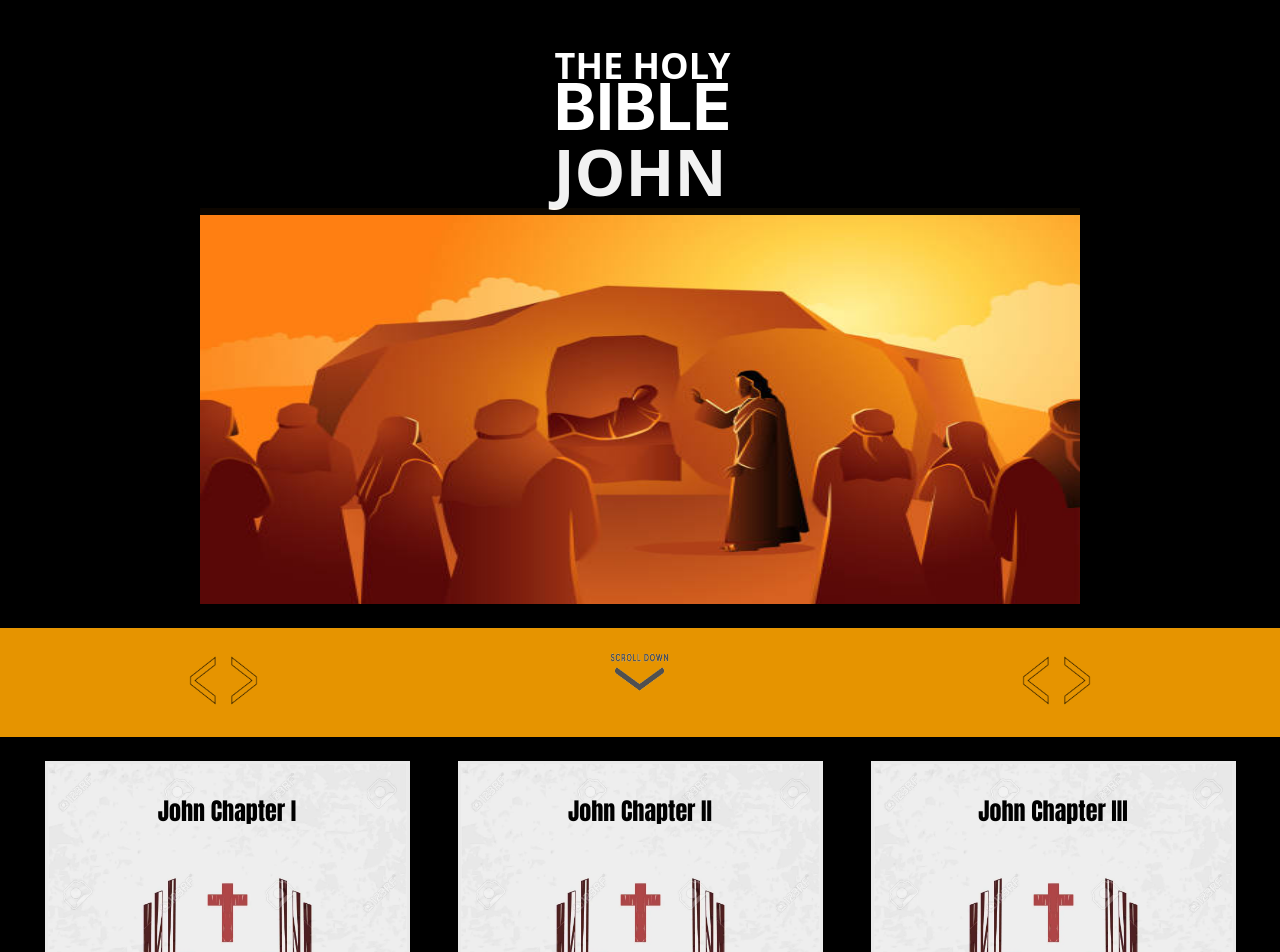
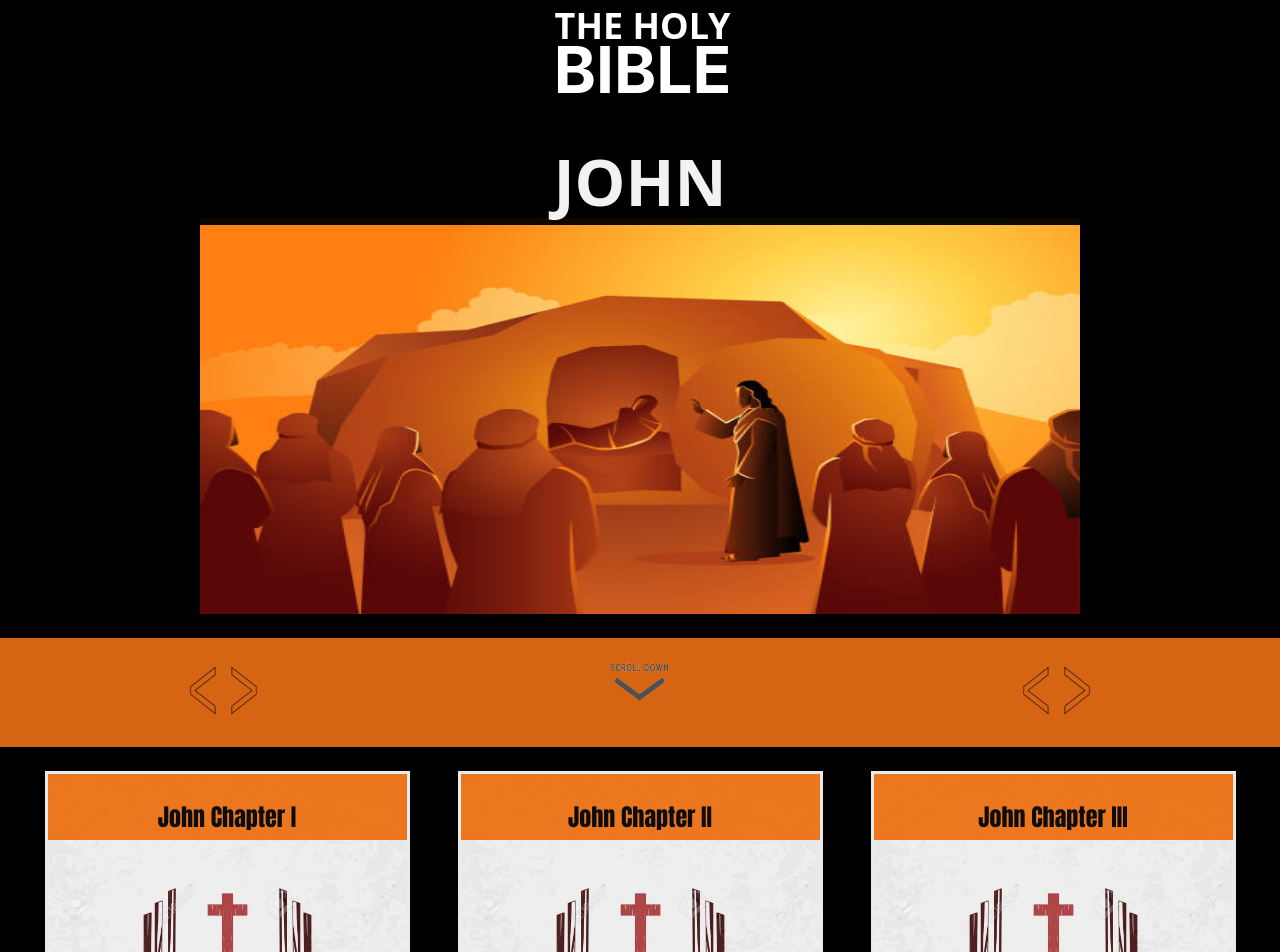
Before and after one commit to jnutt367/john, a Next.js app: page / in a window 1280 px wide. Shown: the top 952 px of the page. Built offline with nearby package versions, Linux system fonts and the light colour scheme.

Commit message:
Update Home.module.css
New john orange chgpt titles

```diff
--- a/styles/Home.module.css
+++ b/styles/Home.module.css
@@ -10,7 +10,7 @@
   font-family: Ariel, sans, serif, sans-serif, cursive, fantasy;
   position: relative;
   z-index:10;
-  top: 52px;
+  top: 12px;
   font-size: 36px;
   display: grid;
   align-items: center;
@@ -20,7 +20,7 @@
 }
 .bible {
  position: relative;
-  top: -0px;
+  top: -37px;
   z-index: 10;
   margin-top: 0;
   font-family: Ariel, sans, , serif, sans-serif, cursive, fantasy;
@@ -129,10 +129,10 @@
   position: sticky;
   background-color: black;
   opacity: 0.95;
-  padding-top: 20px;
-  z-index: 1;
-  top: -20px;
-  margin-top: -80px;
+  padding-top: 40px;
+  z-index: 2;
+  top: -40px;
+  margin-top: -90px;
   font-family: Ariel, sans, serif, sans-serif, cursive, fantasy;
   font-size: 64px;
 }
@@ -187,7 +187,7 @@
 }
 
 .nav {
-    background-color: #ffa500;
+    background-color: #ED7014;
     opacity: 0.9;
     padding: 15px;
     display: flex;
@@ -248,7 +248,7 @@
     color: transparent;
     margin: 1.5rem;
     margin-bottom: 5rem;
-    padding: 1.5rem;
+    padding: 0rem;
     text-align: left;
     max-height: 365px;
     overflow: scroll;
@@ -259,15 +259,17 @@
     font-family: monospace;
 }
 .chapter {
+    background-color: #ED7014;
     color: black;
+    opacity: 0.95;
     position: sticky;
     z-index: 1;
     width: 100%;
     text-align: center;
     top: 0px;
-    margin-top: 0px;
-    padding-top: 5px;
-    padding-bottom: 10px;
+    margin: 0;
+    padding-top: 25px;
+    padding-bottom: 5px;
     font-family: Ariel, sans, serif, sans-serif, cursive, fantasy;
 }
 .chapter:hover,
@@ -303,6 +305,7 @@
 
 .card p {
     margin: 0;
+    padding: 1.5rem;
     font-size: 1.25rem;
     line-height: 1.5;
     font-family: monospace;
```
